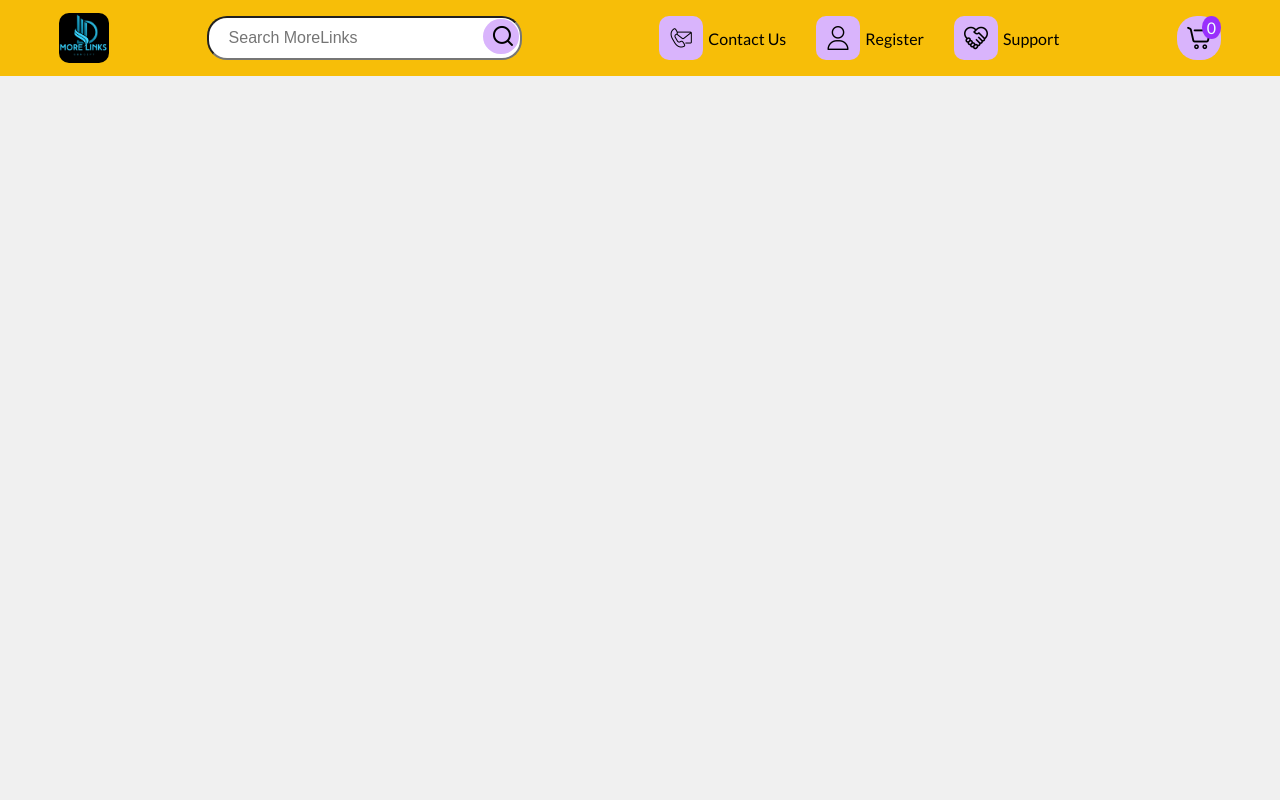
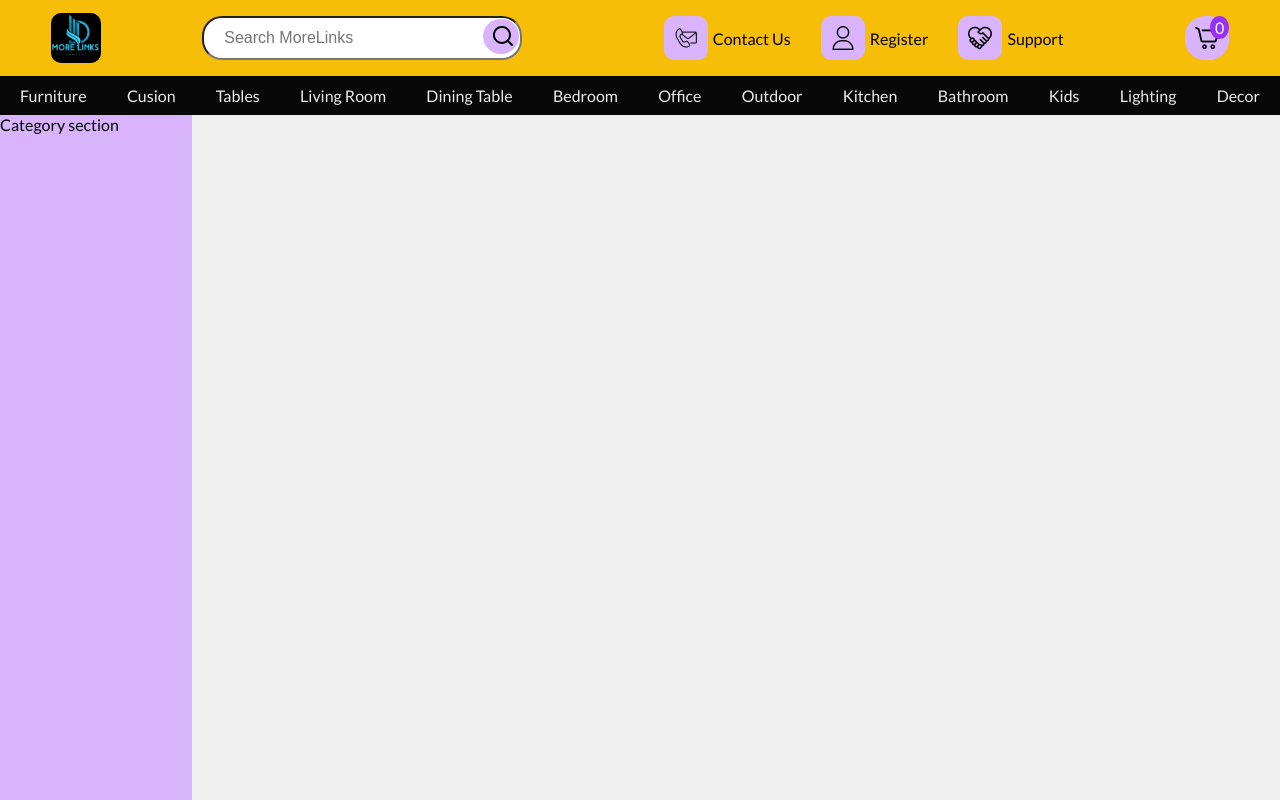
Before and after one commit to Ikendu/morelinksSales, a PHP site: page / in a window 1280 px wide. Run offline with PHP 8.4, Linux system fonts and the light colour scheme.

Commit message:
sections

```diff
--- a/header/header.php
+++ b/header/header.php
@@ -48,7 +48,28 @@
         <span class="cartItems">0</span>
       </div>
     </div>
+    <nav>
+      <ul>
+        <li><a href="index.html">Furniture</a></li>
+        <li><a href="about.html">Cusion</a></li>
+        <li><a href="services.html">Tables</a></li>
+        <li><a href="products.html">Living Room</a></li>
+        <li><a href="contact.html">Dining Table</a></li>
+        <li><a href="news.html">Bedroom</a></li>
+        <li><a href="news.html">Office</a></li>
+        <li><a href="news.html">Outdoor</a></li>
+        <li><a href="news.html">Kitchen</a></li>
+        <li><a href="news.html">Bathroom</a></li>
+        <li><a href="news.html">Kids</a></li>
+        <li><a href="news.html">Lighting</a></li>
+        <li><a href="news.html">Decor</a></li>
+
+      </ul>
+    </nav>
   </header>
+  <div>
+
+  </div>
 </body>
 
 </html>
--- a/headerStyles.css
+++ b/headerStyles.css
@@ -1,6 +1,5 @@
 header {
   background-color: #f7be08;
-  padding: 0 10px;
 }
 .header {
   display: flex;
@@ -98,3 +97,21 @@ header {
   border-radius: 50%;
   color: azure;
 }
+
+nav ul {
+  display: flex;
+  justify-content: space-between;
+  align-items: center;
+  background-color: #080808;
+  padding: 0 10px;
+  margin: 0;
+}
+nav ul li {
+  padding: 10px;
+  cursor: pointer;
+  list-style: none;
+}
+nav ul li a {
+  text-decoration: none;
+  color: #eeecea;
+}
--- a/index.php
+++ b/index.php
@@ -12,6 +12,10 @@
 <body>
     <div class="container">
         <?php include 'header/header.php' ?>
+        <div class="main">
+            <?php include 'sidebar/sidebar.php' ?>
+        </div>
+
     </div>
 
     <!-- <div>Hello You are welcome</div> -->
--- /dev/null
+++ b/sidebar.css
@@ -0,0 +1,6 @@
+.category {
+  position: fixed;
+  height: 100%;
+  width: 15%;
+  background-color: #d9b4fc;
+}
--- a/sidebar/sidebar.php
+++ b/sidebar/sidebar.php
@@ -4,11 +4,14 @@
 <head>
     <meta charset="UTF-8">
     <meta name="viewport" content="width=device-width, initial-scale=1.0">
+    <link rel="stylesheet" href="sidebar.css">
     <title>Document</title>
 </head>
 
 <body>
-
+    <section class="category">
+        Category section
+    </section>
 </body>
 
 </html>
```
